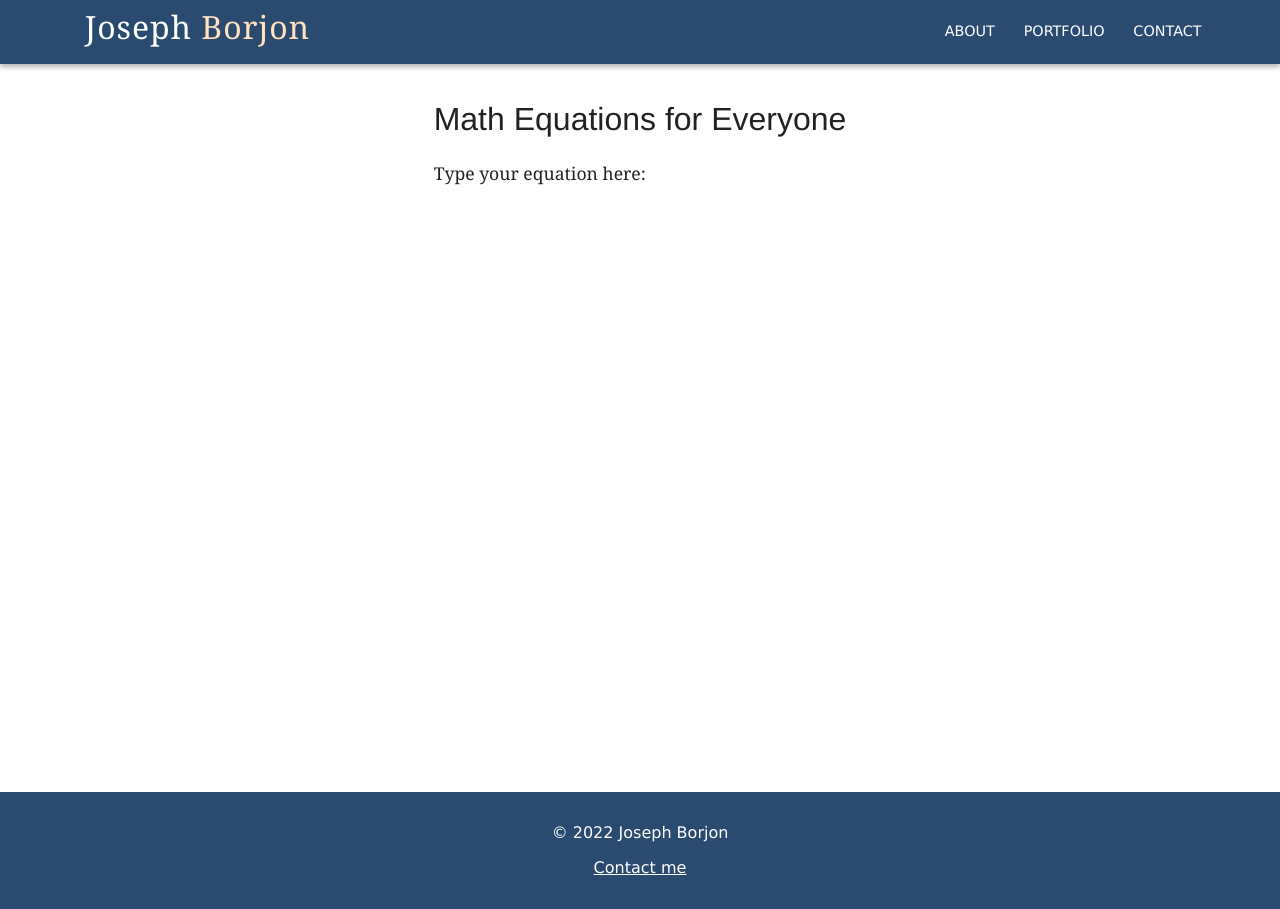
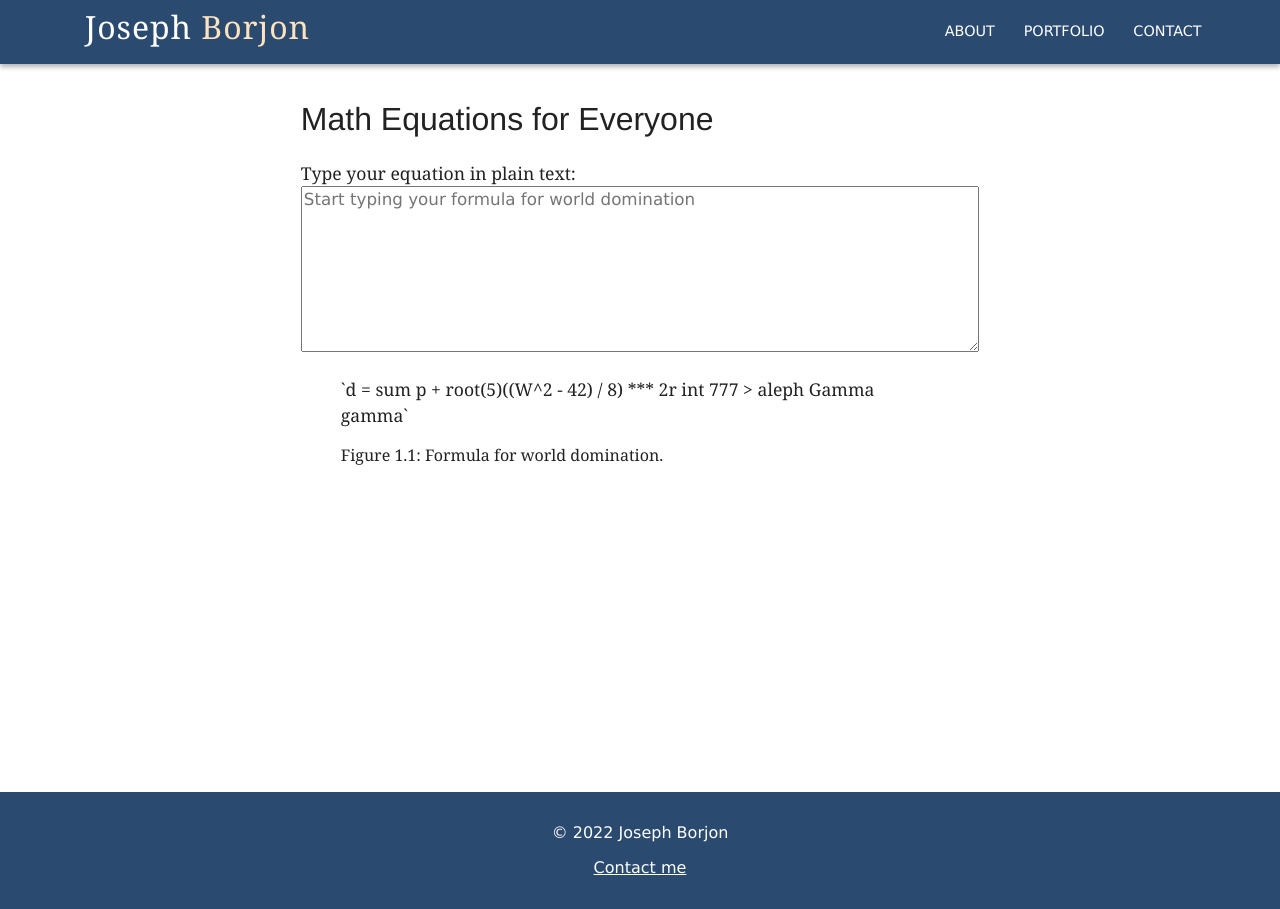
Before and after one commit to jborjon/jborjon.github.io, a Jekyll site: the page built from extra/equations.html, in a window 1280 px wide. Built offline with Jekyll 4.4.1, drawn with Linux system fonts in a browser that asks for light colours; some web fonts are replaced; a script that is not in the unit is left out.

Commit message:
Update equations.html

```diff
--- a/extra/equations.html
+++ b/extra/equations.html
@@ -4,4 +4,14 @@ id: math
 layout: info-page
 ---
 
-<p>Type your equation here:</p>
+<p>
+  <label for="equation-input">Type your equation in plain text:</label>
+  <textarea id="equation-input" rows="8" cols="32" placeholder="Start typing your formula for world domination"></textarea>
+</p>
+
+<figure>
+  <p class="math-formula">
+    `d = sum p + root(5)((W^2 - 42) / 8) *** 2r int 777 > aleph Gamma gamma`
+  </p>
+  <figcaption>Figure 1.1: Formula for world domination.</figcaption>
+</figure>
```
